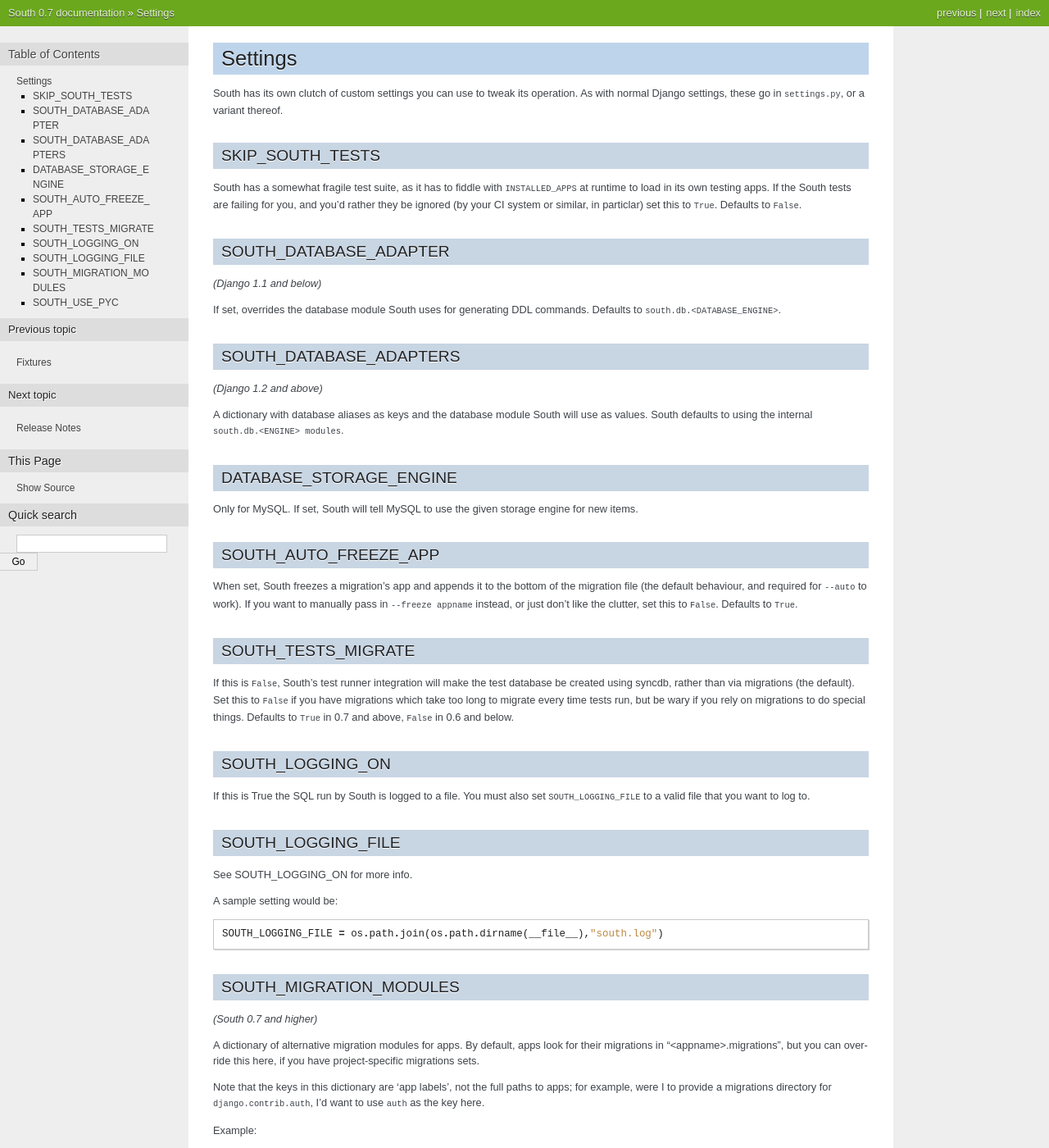
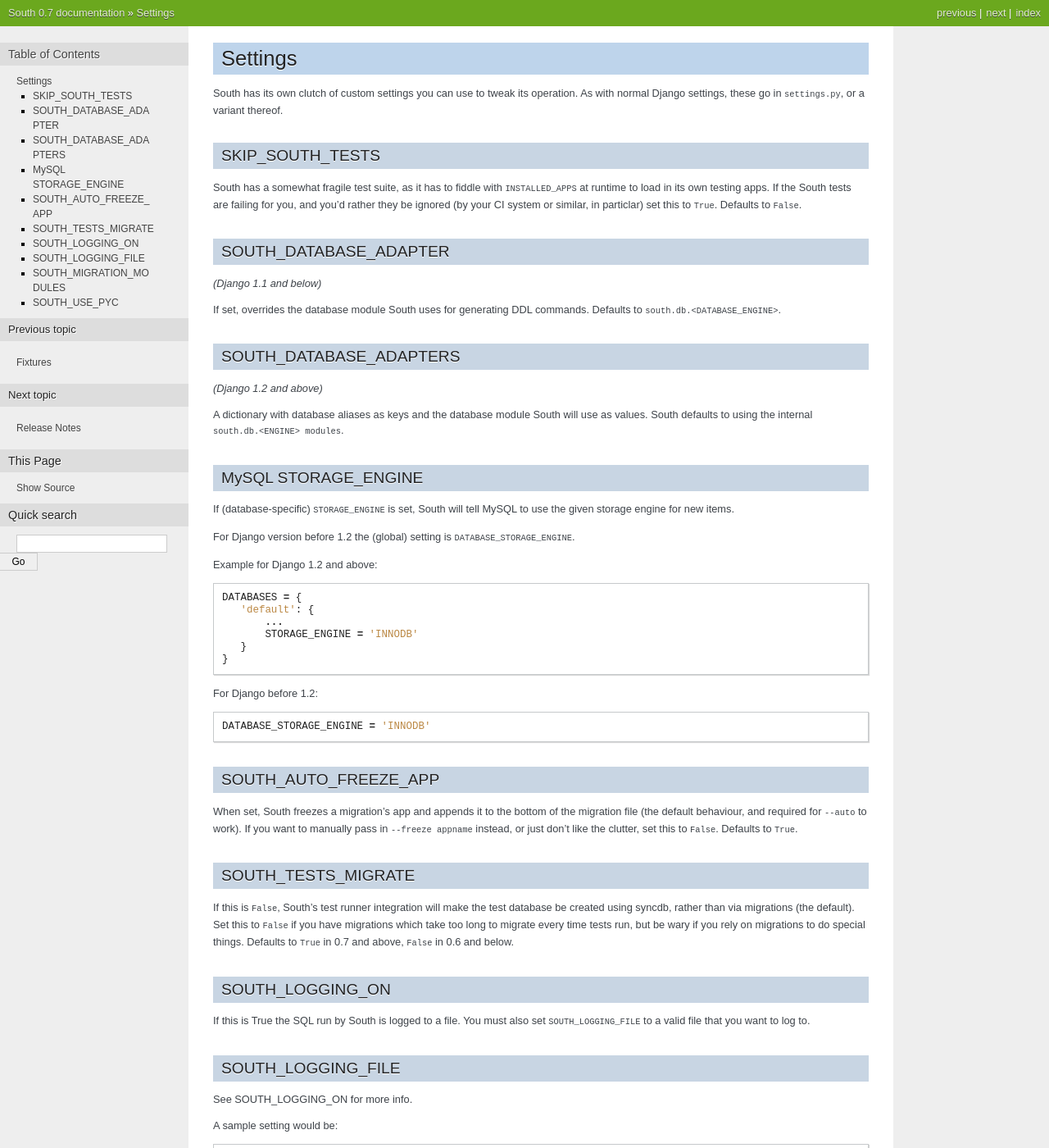
Before and after one commit to matthiask/south, a Sphinx documentation site: the page built from docs/settings.rst, in a window 1280 px wide and 1400 px high. Shown: the whole window at 82% size. Built offline with Sphinx 7.4.7, drawn with Linux system fonts in a browser that asks for light colours.

Commit message:
update STORAGE_ENGINE docs for Django>=1.2

```diff
--- a/docs/settings.rst
+++ b/docs/settings.rst
@@ -32,11 +32,26 @@ SOUTH_DATABASE_ADAPTERS
 A dictionary with database aliases as keys and the database module South will
 use as values. South defaults to using the internal ``south.db.<ENGINE> modules``.
 
-DATABASE_STORAGE_ENGINE
------------------------
+MySQL STORAGE_ENGINE
+--------------------
 
-Only for MySQL. If set, South will tell MySQL to use the given storage engine
-for new items.
+If (database-specific) ``STORAGE_ENGINE`` is set, South will tell MySQL to use
+the given storage engine for new items.
+
+For Django version before 1.2 the (global) setting is ``DATABASE_STORAGE_ENGINE``.
+
+Example for Django 1.2 and above::
+
+ DATABASES = {
+    'default': {
+        ...
+        STORAGE_ENGINE = 'INNODB'
+    }
+ }
+
+For Django before 1.2::
+
+ DATABASE_STORAGE_ENGINE = 'INNODB'
 
 SOUTH_AUTO_FREEZE_APP
 ---------------------
```
